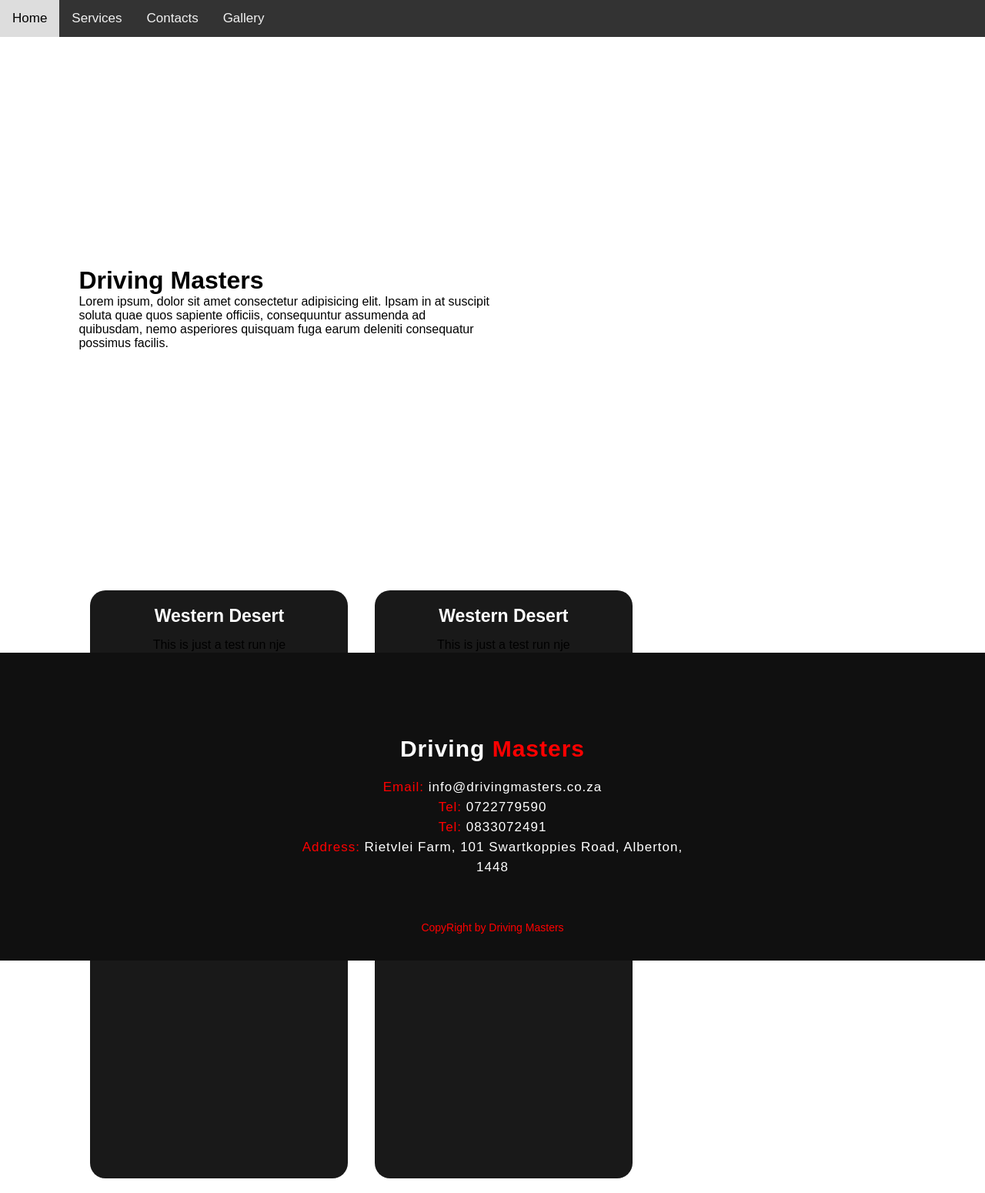
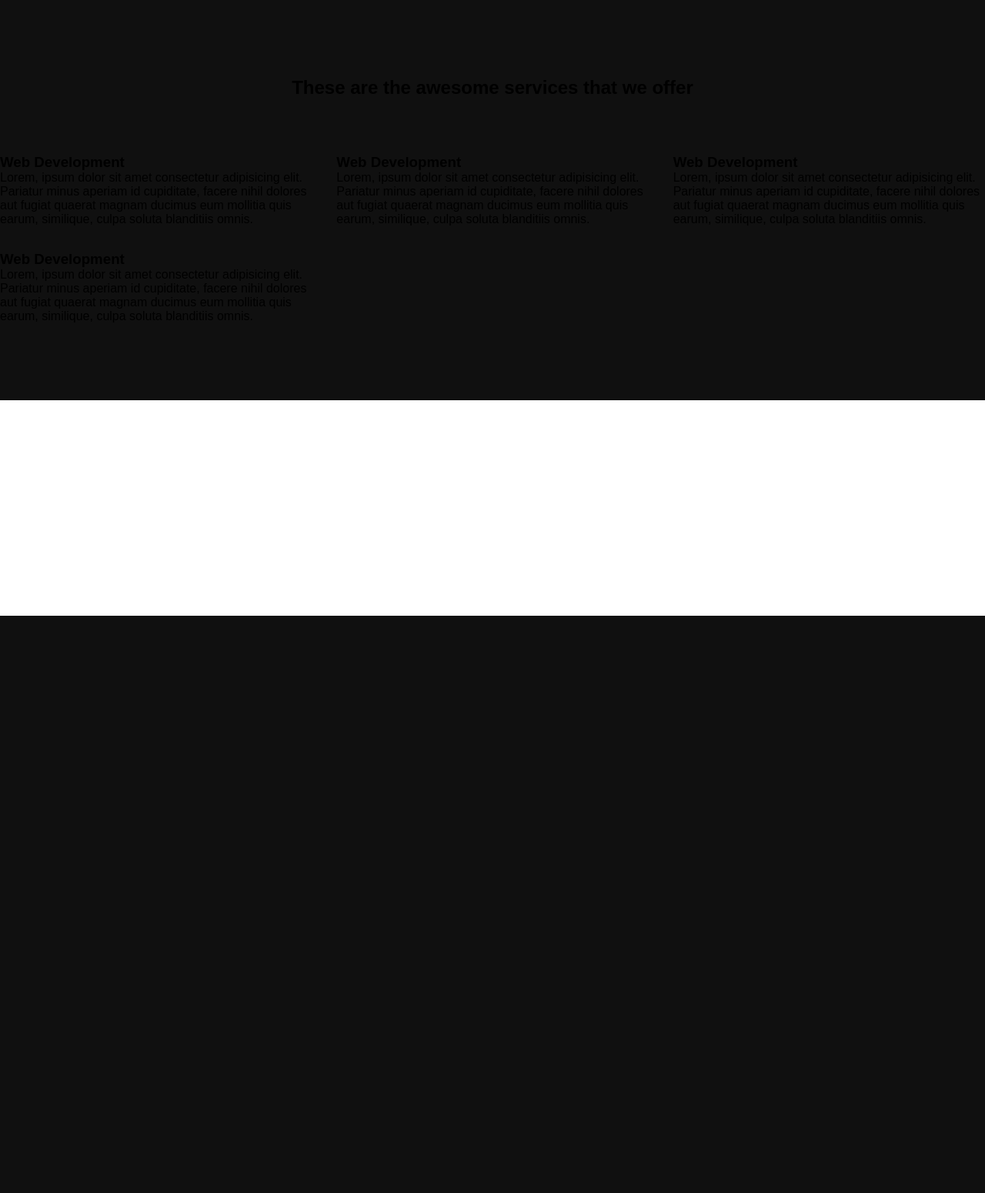
Before and after one commit to NtombiMotaung/MasterDrive, a Django app: page /services/ in a window 1280 px wide. Shown: the whole page at 77% size. After the commit the page ends 800 px from the top, so only its background shows below. Run offline with Django 4.2, Linux system fonts and the light colour scheme; data that the repository does not hold is empty; parts of the project's set-up code (start-up, migrations or seed data) failed here and were passed over.

Commit message:
working on services page now

```diff
--- a/mysite/static/css/style.css
+++ b/mysite/static/css/style.css
@@ -250,5 +250,21 @@ footer p:nth-child(2){
   bottom: 35px;
   font-size: 14px;
 
+}
+.center{
+  text-align: center;
+}
 
+.center h2{
+
+  margin-bottom: 15px;
 }
+
+
+.service-content{
+  display: grid;
+  grid-template-columns: repeat(auto-fit, minmax(370px, auto));
+  grid-gap: 2rem;
+  align-items: center;
+  margin-top: 4.5rem;
+}
--- a/mysite/templates/public/services/services.html
+++ b/mysite/templates/public/services/services.html
@@ -1,159 +1,68 @@
-<!-- {% extends "base.html" %} -->
-{% load static %}
-{% block title %} services{% endblock %}
+<!DOCTYPE html>
+<html lang="en">
+<head>
+    <meta charset="UTF-8">
+    <meta http-equiv="X-UA-Compatible" content="IE=edge">
+    <meta name="viewport" content="width=device-width, initial-scale=1.0">
+    <title>Services</title>
+    {% load static %}
+<link rel="stylesheet" href="{% static 'css/style.css' %}">
+</head>
+<body>
+    <section class="service" id="service">
+        <div class="center">
+            <h2>These are the awesome services that we offer</h2>
+        </div>
 
-{% block styles %}
+        <div class="service-content">
+            <div class="row">
+                <h3>Web Development</h3>
+                <p>Lorem, ipsum dolor sit amet
+                    consectetur adipisicing elit.
+                    Pariatur minus aperiam id cupiditate,
+                     facere nihil dolores aut fugiat
+                     quaerat magnam ducimus eum mollitia
+                     quis earum, similique, culpa soluta
+                     blanditiis omnis.</p>
 
-<!-- <link rel="stylesheet" href="{% static 'css/style.css' %}"> -->
+            </div>
+            <div class="row">
+                <h3>Web Development</h3>
+                <p>Lorem, ipsum dolor sit amet
+                    consectetur adipisicing elit.
+                    Pariatur minus aperiam id cupiditate,
+                     facere nihil dolores aut fugiat
+                     quaerat magnam ducimus eum mollitia
+                     quis earum, similique, culpa soluta
+                     blanditiis omnis.</p>
 
+            </div>
+            <div class="row">
+                <h3>Web Development</h3>
+                <p>Lorem, ipsum dolor sit amet
+                    consectetur adipisicing elit.
+                    Pariatur minus aperiam id cupiditate,
+                     facere nihil dolores aut fugiat
+                     quaerat magnam ducimus eum mollitia
+                     quis earum, similique, culpa soluta
+                     blanditiis omnis.</p>
 
+            </div>
+            <div class="row">
+                <h3>Web Development</h3>
+                <p>Lorem, ipsum dolor sit amet
+                    consectetur adipisicing elit.
+                    Pariatur minus aperiam id cupiditate,
+                     facere nihil dolores aut fugiat
+                     quaerat magnam ducimus eum mollitia
+                     quis earum, similique, culpa soluta
+                     blanditiis omnis.</p>
 
-    <style>
-        *{
-            margin: 0;
-            padding: 0;
-            font-family: "Roboto" sans-serif;
-        }
-        body {
-            background: url("{{bg.image.url}}") fixed;
-            background-repeat: no-repeat;
-            background-size: 100% 100%;
-        }
-        .row{
-        display: flex;
-        height: 88%;
-        align-items: center;
-      }
-        .col{
-            flex-basis: 50%;
-      }
-        .card{
-            width: 200px;
-            height: 230px;
-            display: inline-block;
-            border-radius: 10px;
-            padding: 15px 25px;
-            box-sizing: border-box;
-            cursor: pointer;
-            margin: 10px 15px;
-            background-size: cover;
-
-    }
-    .container {
-        width: 100%;
-        height: 100vh;
-        background-image:url("{{images.image1.url}}") ;
-        background-position: center;
-        background-size: cover;
-        padding-left: 8%;
-        padding-right: 8%;
-        box-sizing: border-box;
-      }
-      img {
-        max-width: 100%
-      }
-    .card1{
-        background-image: url("{{images.image1.url}}");
-    }
-
-    .card2{
-        background-image: url("{{images.image2.url}}");
-    }
-
-    .card3{
-        background-image: url("{{images.image3.url}}");
-    }
-
-    .card4{
-        background-image: url("{{images.image1.url}}");
-    }
-    .card:hover{
-        transform: translateY(-10px);
-    }
-
-    </style>
-
-
-{% endblock%}
-
-{% block body %}
-
-    <!-- <div class="flex mt-56 mx-50 ">
-        <div class="flip-box ">
-            <div class="flip-box-inner">
-                <div class="flip-box-front">
-                    <img width="300px" src="{{ images.image1.url }}"  alt="">
-
-
-
-                </div>
-
-                <div class="flip-box-back">
-                    <h1>Learner Driver Education Course</h1>
-                    <p>to educate candidates on Road rules, signs driver responsibilities -
-                        <br>
-                        to prepare learner drivers for the Learners Licence(LL) test</p>
-                </div>
             </div>
-        </div>
-        <div class="flip-box">
-            <div class="flip-box-inner">
-                <div class="flip-box-front">
-                    <img width="300px" src="{{ images.image2.url }}" alt="">
-                </div>
-                <div class="flip-box-back">
-                    <h2>Paris</h2>
-                    <p>What an amazing city</p>
-
-                </div>
-            </div>
-        </div>
-        <div class="flip-box">
-            <div class="flip-box-inner">
-                <div class="flip-box-front">
-                    <img width="300px" src="{{ images.image3.url }}" alt="">
-                </div>
-                <div class="flip-box-back">
-                    <h2>Paris</h2>
-                    <p>What an amazing city</p>
-                </div>
-            </div>
-        </div>
-    </div> -->
-    <div class="container">
-    <div class = "row">
-        <div class = "col">
-          <h1>Driving Masters</h1>
-          <p>Lorem ipsum, dolor sit amet consectetur adipisicing elit.
-            Ipsam in at suscipit soluta quae quos sapiente officiis,
-            consequuntur assumenda ad quibusdam, nemo asperiores quisquam
-            fuga earum deleniti consequatur possimus facilis.</p>
-
 
         </div>
 
+    </section>
 
-      </div>
-
-    <div class = "col">
-        <div class="card card1">
-            <h5>Western Desert</h5>
-            <p>This is just a test run nje</p>
-        </div>
-        <div class="card card2">
-            <h5>Western Desert</h5>
-            <p>This is just a test run nje</p>
-        </div>
-        <div class="card card3">
-            <h5>Western Desert</h5>
-            <p>This is just a test run nje</p>
-        </div>
-        <div class="card card4">
-            <h5>Western Desert</h5>
-            <p>This is just a test run nje</p>
-        </div>
-    </div>
-
-
-    </div>
-{% endblock %}
+</body>
+</html>
```
